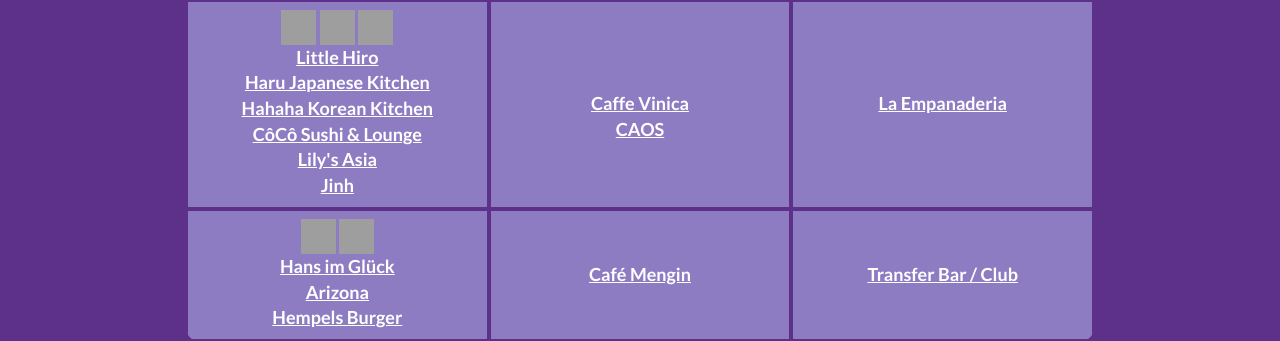
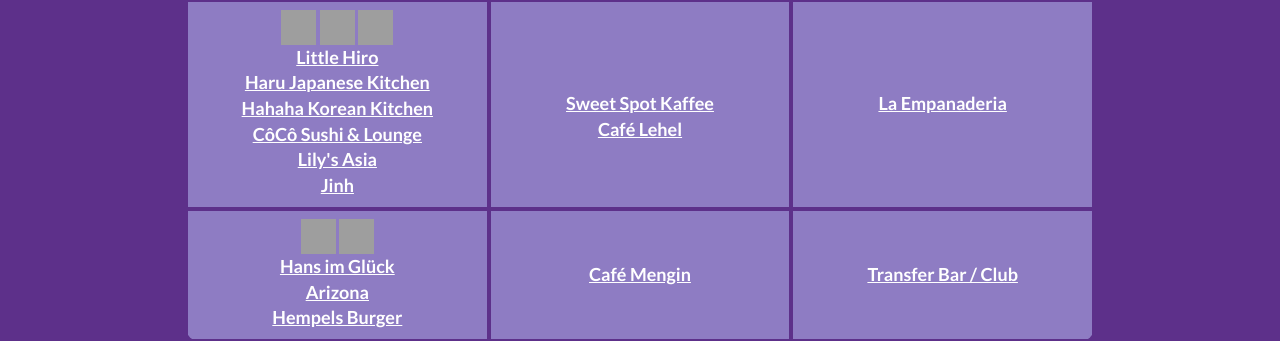
Before and after one commit to ccsc2026/ccsc2026.github.io, a Jekyll site: the page built from venue.html, in a window 1280 px wide and 900 px high, scrolled down 3253 px. Shown: the part 168-509 px from the top of the window. Built offline with Jekyll 4.4.1, drawn with Linux system fonts in a browser that asks for light colours; grey boxes are pictures that could not be loaded.

Commit message:
Update venue.html

```diff
--- a/venue.html
+++ b/venue.html
@@ -175,8 +175,8 @@ layout: page
 		<br> <a href="https://maps.app.goo.gl/7jEfakNuyyUM4YkM9" target="_blank" style="color:#ffffff;"><b>CôCô Sushi & Lounge</b></a>
 	  	<br> <a href="https://maps.app.goo.gl/yGJyDpYkZCBTeu8M8" target="_blank" style="color:#ffffff;"><b>Lily's Asia</b></a>
 	  	<br> <a href="https://maps.app.goo.gl/ZoLd5ktXD1k9a7eU8" target="_blank" style="color:#ffffff;"><b>Jinh</b></a>	</td>
-	  <td> 	<br> <a href="https://maps.app.goo.gl/XbHdBgZK2DeKyiCv7" target="_blank" style="color:#ffffff;"><b>Caffe Vinica</b></a>
-	  	<br> <a href="https://maps.app.goo.gl/3fnDMMnsUqGttadS7" target="_blank" style="color:#ffffff;"><b>CAOS</b></a> </td>
+	  <td> 	<br> <a href="https://maps.app.goo.gl/iyxzumBevZ6SiASn8" target="_blank" style="color:#ffffff;"><b>Sweet Spot Kaffee</b></a>
+	  	<br> <a href="https://maps.app.goo.gl/a9XzSjU6kTCtDTK4A" target="_blank" style="color:#ffffff;"><b>Café Lehel</b></a> </td>
           <td> <a href="https://maps.app.goo.gl/jy89QaEM81ULg3xY9" target="_blank" style="color:#ffffff;"><b>La Empanaderia</b></a> </td>
         </tr>
         <tr>
```
